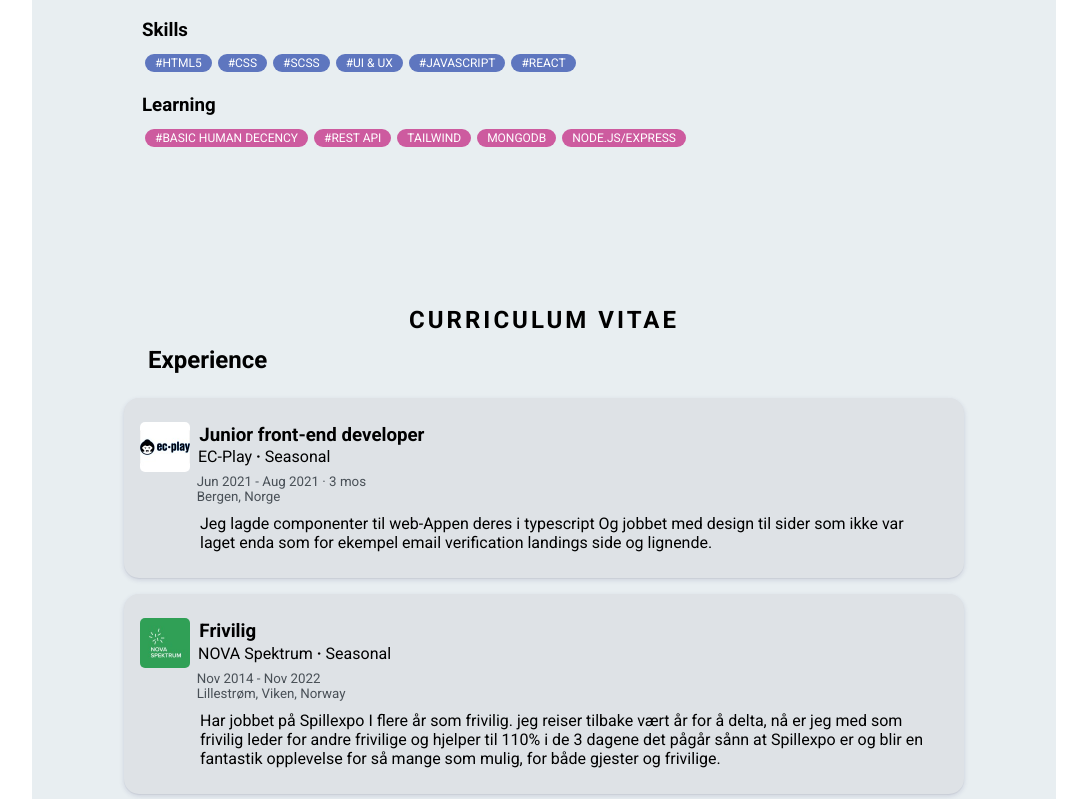
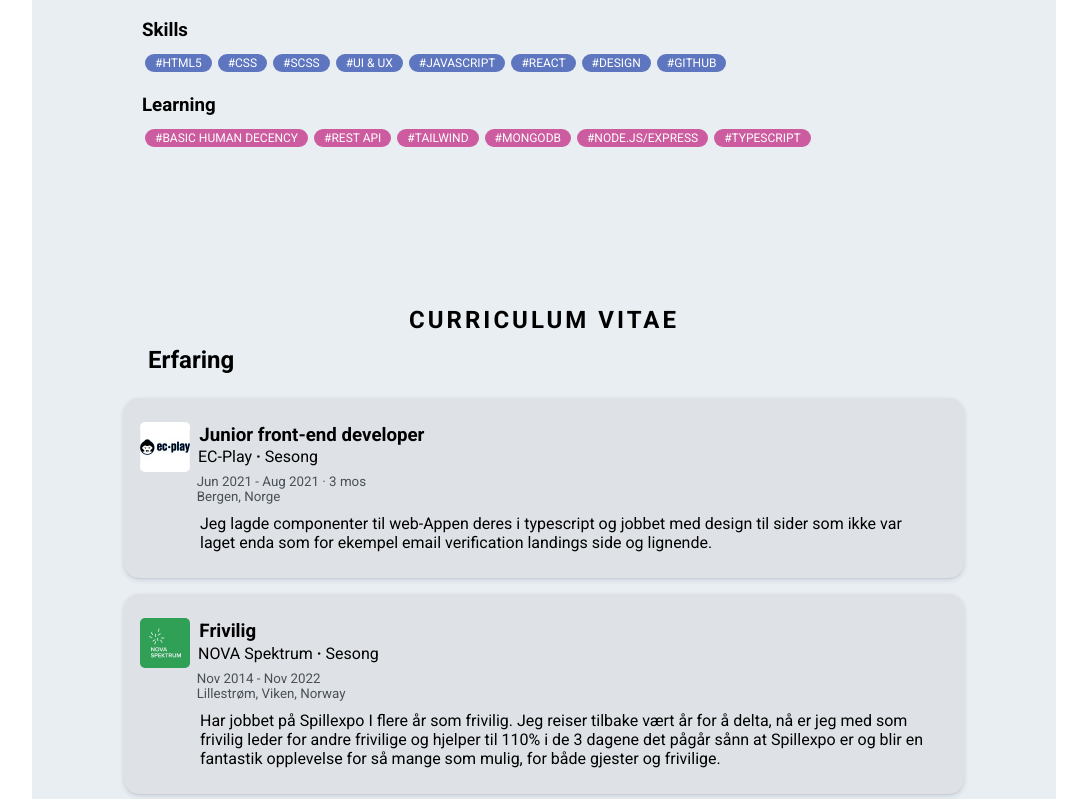
Before and after one commit to H3X-C0DE/Hex-Portfolio, a React (Create React App) app: page / in a window 1280 px wide. Shown: the part 1101-1900 px from the top of the page, without its empty margins (96-1183 px from the left). Built offline with nearby package versions, Linux system fonts and the light colour scheme.

Commit message:
added more info & fixed

```diff
--- a/src/Components/About.jsx
+++ b/src/Components/About.jsx
@@ -37,6 +37,8 @@ export default function About() {
             <div className="tag tag-purple">#UI & UX</div>
             <div className="tag tag-purple">#Javascript</div>
             <div className="tag tag-purple">#React</div>
+            <div className="tag tag-purple">#Design</div>
+            <div className="tag tag-purple">#GitHub</div>
           </div>
 
           <h3 className="tag-title">Learning</h3>
@@ -46,9 +48,10 @@ export default function About() {
             {/* <div className="tag tag-pink">#Javascript</div> */}
             <div className="tag tag-pink">#Basic Human Decency</div>
             <div className="tag tag-pink">#Rest Api</div>
-            <div className="tag tag-pink">Tailwind</div>
-            <div className="tag tag-pink">MongoDB</div>
-            <div className="tag tag-pink">Node.js/Express</div>
+            <div className="tag tag-pink">#Tailwind</div>
+            <div className="tag tag-pink">#MongoDB</div>
+            <div className="tag tag-pink">#Node.js/Express</div>
+            <div className="tag tag-pink">#Typescript</div>
           </div>
         </div>
       </div>
--- a/src/Components/Cv.jsx
+++ b/src/Components/Cv.jsx
@@ -1,11 +1,13 @@
 import React from "react";
 import "../Styles/Cv.css";
-import placeholderImg from "../Assets/Images/me.jpg";
+// import placeholderImg from "../Assets/Images/me.jpg";
 import img1 from "../Assets/Images/ecPlay.jpg";
 import img2 from "../Assets/Images/noroff.jpg";
 import img3 from "../Assets/Images/nova.jpg";
 import img4 from "../Assets/Images/jobLoop.jpg";
 import img5 from "../Assets/Images/sharpsborg.jpg";
+import img6 from "../Assets/Images/vgs.jpg";
+import img7 from "../Assets/Images/bergenfest.jpg";
 import SeeMore from "./misc/seeMore";
 
 export default function Cv() {
@@ -14,18 +16,18 @@ export default function Cv() {
       <div className="cv">
         <div className="cv-container">
           <h2 className="about-title">Curriculum Vitae</h2>
-          <h2 className="cv-title">Experience</h2>
+          <h2 className="cv-title">Erfaring</h2>
           <div className="cv-card">
             <img src={img1} alt="company logo" />
             <div className="cv-card-content">
               <h3>Junior front-end developer</h3>
               <p className="cv-card-under-title">
-                EC-Play <span>·</span> Seasonal
+                EC-Play <span>·</span> Sesong
               </p>
               <p className="cv-card-info">Jun 2021 - Aug 2021 · 3 mos</p>
               <p className="cv-card-info">Bergen, Norge</p>
               <p>
-                Jeg lagde componenter til web-Appen deres i typescript Og jobbet
+                Jeg lagde componenter til web-Appen deres i typescript og jobbet
                 med design til sider som ikke var laget enda som for ekempel
                 email verification landings side og lignende.
               </p>
@@ -36,12 +38,12 @@ export default function Cv() {
             <div className="cv-card-content">
               <h3>Frivilig</h3>
               <p className="cv-card-under-title">
-                NOVA Spektrum <span>·</span> Seasonal
+                NOVA Spektrum <span>·</span> Sesong
               </p>
               <p className="cv-card-info">Nov 2014 - Nov 2022 </p>
               <p className="cv-card-info">Lillestrøm, Viken, Norway</p>
               <p>
-                Har jobbet på Spillexpo I flere år som frivilig. jeg reiser
+                Har jobbet på Spillexpo I flere år som frivilig. Jeg reiser
                 tilbake vært år for å delta, nå er jeg med som frivilig leder
                 for andre frivilige og hjelper til 110% i de 3 dagene det pågår
                 sånn at Spillexpo er og blir en fantastik opplevelse for så
@@ -51,20 +53,20 @@ export default function Cv() {
           </div>
           <SeeMore>
             <div className="cv-card">
-              <img src={placeholderImg} alt="company logo" />
+              <img src={img7} alt="company logo" />
               <div className="cv-card-content">
                 <h3>Frivilig</h3>
                 <p className="cv-card-under-title">
-                  NOVA Spektrum <span>·</span> Seasonal
+                  Bergenfest <span>·</span> Sesong
                 </p>
-                <p className="cv-card-info">Nov 2014 - Nov 2022 </p>
-                <p className="cv-card-info">Lillestrøm, Viken, Norway</p>
+                <p className="cv-card-info">Jun 2022 - Jun 2022 </p>
+                <p className="cv-card-info">Bergen, Norway</p>
                 <p>
-                  Har jobbet på Spillexpo I flere år som frivilig. jeg reiser
-                  tilbake vært år for å delta, nå er jeg med som frivilig leder
-                  for andre frivilige og hjelper til 110% i de 3 dagene det
-                  pågår sånn at Spillexpo er og blir en fantastik opplevelse for
-                  så mange som mulig, for både gjester og frivilige.
+                  Jobbet som frivillig på Bergenfest og var for det meste å
+                  passet på utstyr til andre frivillige og passet på at de som
+                  var på vakt fikk kaffe og sånt når de kom på pause, men ble
+                  også sendt på andre stasjoner hvis det var mangel på folk
+                  siden jeg var det for å hjelpe til.
                 </p>
               </div>
             </div>
@@ -110,7 +112,7 @@ export default function Cv() {
             <SeeMore>
               {" "}
               <div className="cv-card">
-                <img src={placeholderImg} alt="company logo" />
+                <img src={img6} alt="company logo" />
                 <div className="cv-card-content">
                   <h3>Årstad Videregående</h3>
                   <p className="cv-card-under-title">
```
